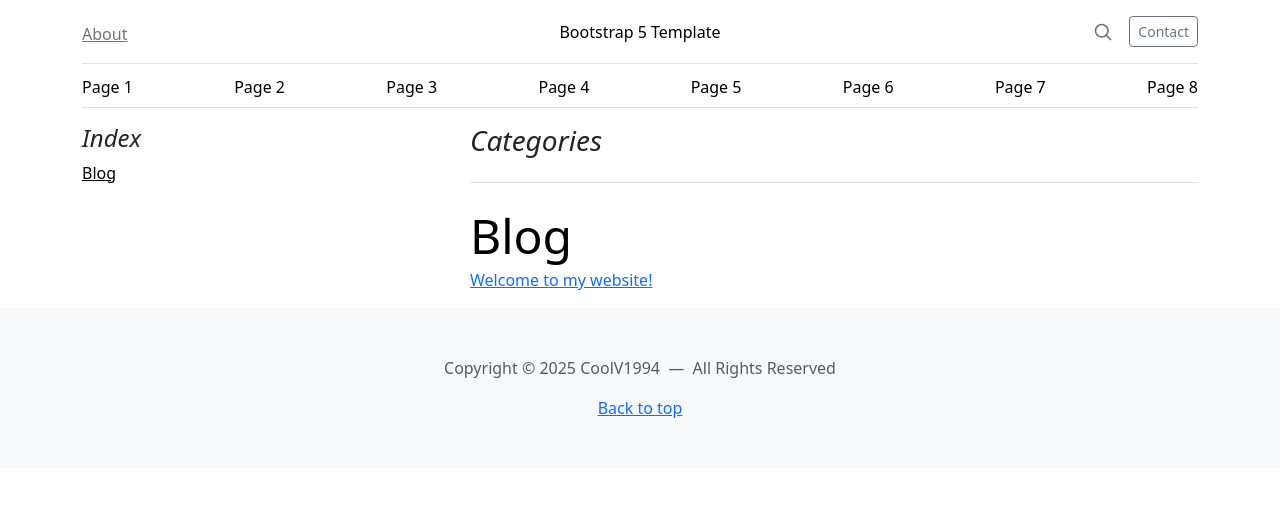
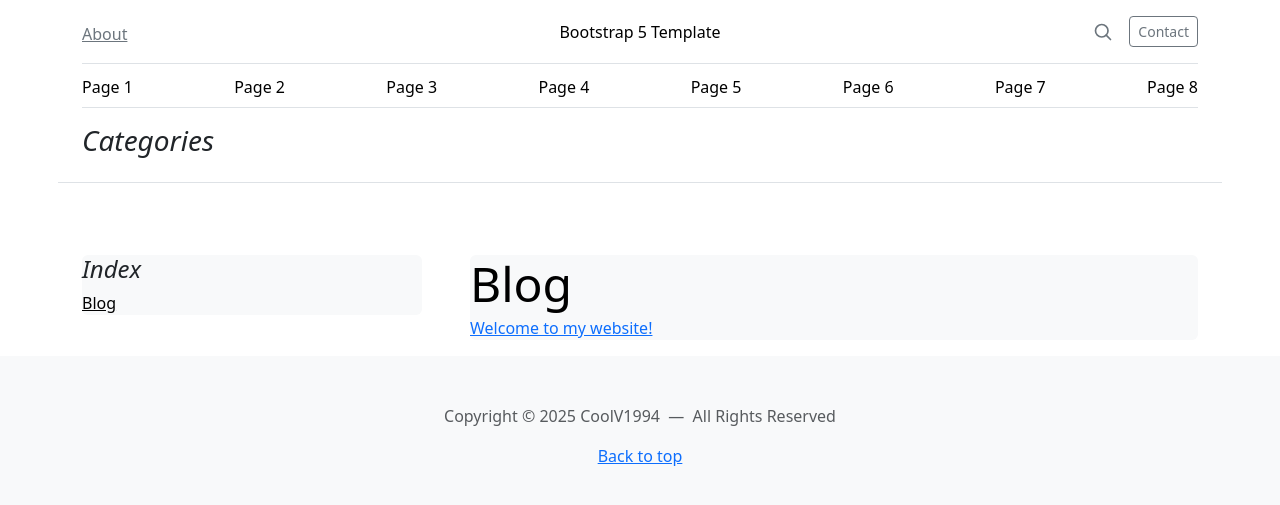
Before and after one commit to CoolV1994/Template-Bootstrap-5, a Jekyll site: the page built from categories.html, in a window 1280 px wide. Shown: the top 505 px of the page. Built offline with Jekyll 4.4.1, drawn with Linux system fonts in a browser that asks for light colours.

Commit message:
Update categories.html

```diff
--- a/categories.html
+++ b/categories.html
@@ -4,9 +4,11 @@ title: Categories
 ---
 
 	<div id="blog" class="row g-5">
+		<h3 class="pb-4 mb-4 fst-italic border-bottom">{{ page.title }}</h3>
+
 		<div class="col-md-4">
 			<div class="position-sticky" style="top: 2rem;">
-				<div class="mb-3">
+				<div class="mb-3 bg-body-tertiary rounded">
 					<h4 class="fst-italic">Index</h4>
 					<ul class="list-unstyled">
 {% for category in site.categories %}
@@ -18,9 +20,8 @@ title: Categories
 		</div>
 
 		<div id="blog-posts" class="col-md-8">
-			<h3 class="pb-4 mb-4 fst-italic border-bottom">{{ page.title }}</h3>
 {% for category in site.categories %}
-			<article id="{{ category[0] }}" class="blog-post">
+			<article id="{{ category[0] }}" class="blog-post bg-body-tertiary rounded">
 				<h2 class="display-5 link-body-emphasis mb-1">{{ category[0] | capitalize }}</h2>
 				<ul class="list-unstyled">
 {% for post in category[1] %}
```
